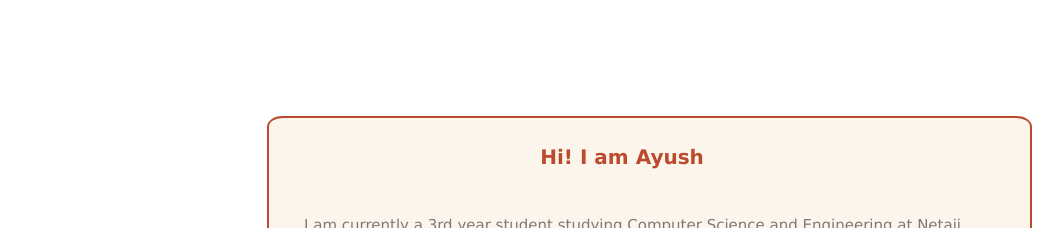
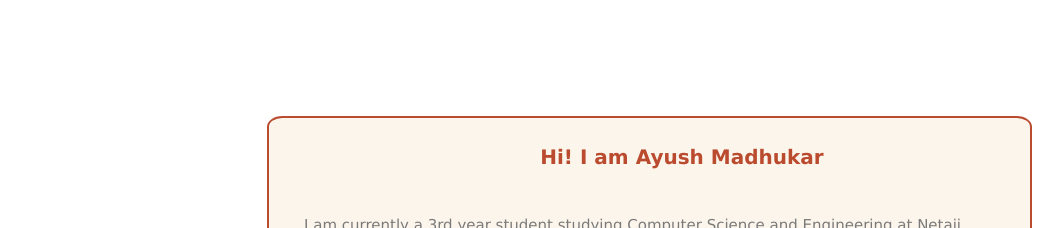
Before and after one commit to madhukarayush/my_portfolio, a React (Create React App) app: page / in a window 1280 px wide. Shown: the part 940-1168 px from the top of the page, without its empty margins (118-1181 px from the left). Built offline with nearby package versions, Linux system fonts and the light colour scheme; some icons are missing.

Commit message:
my commit

```diff
--- a/src/Components/About.js
+++ b/src/Components/About.js
@@ -24,7 +24,7 @@ class About extends Component {
           </div>
           <div className="nine columns main-col">
             <p className="hi">
-            Hi! I am Ayush
+            Hi! I am Ayush Madhukar
             </p>
             <p>
               I am currently a 3rd year student studying Computer Science and
```
